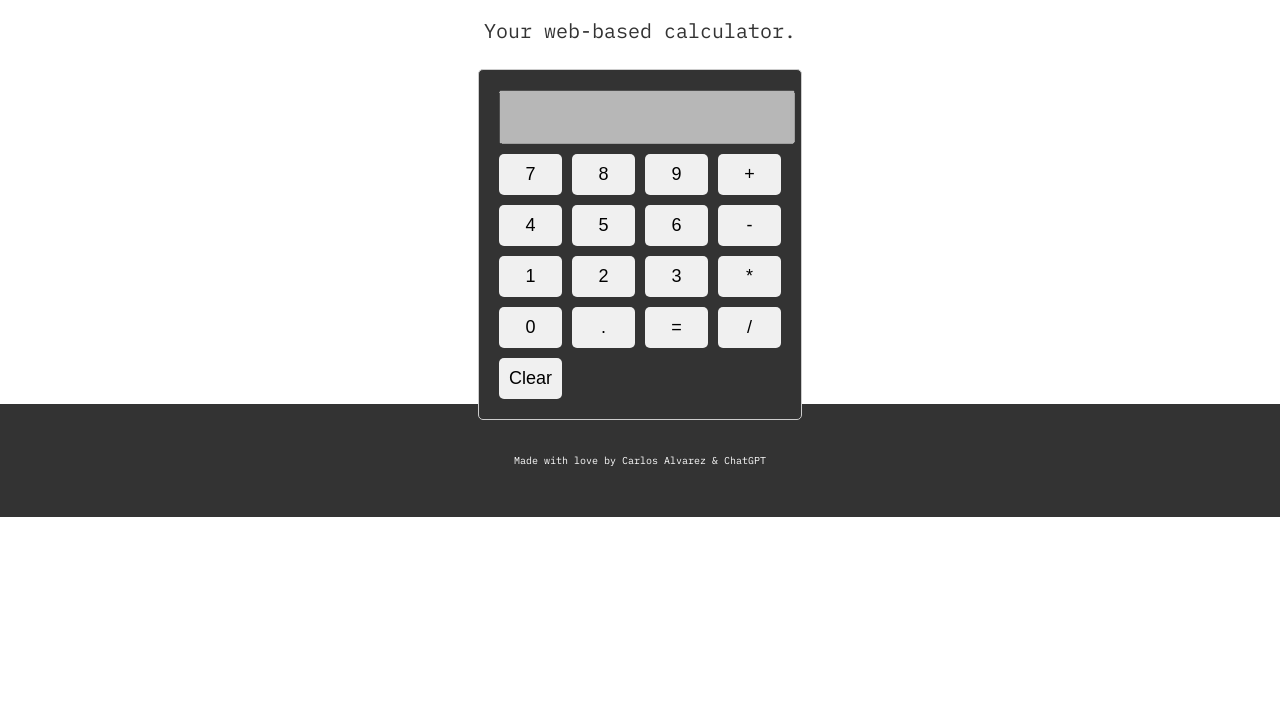
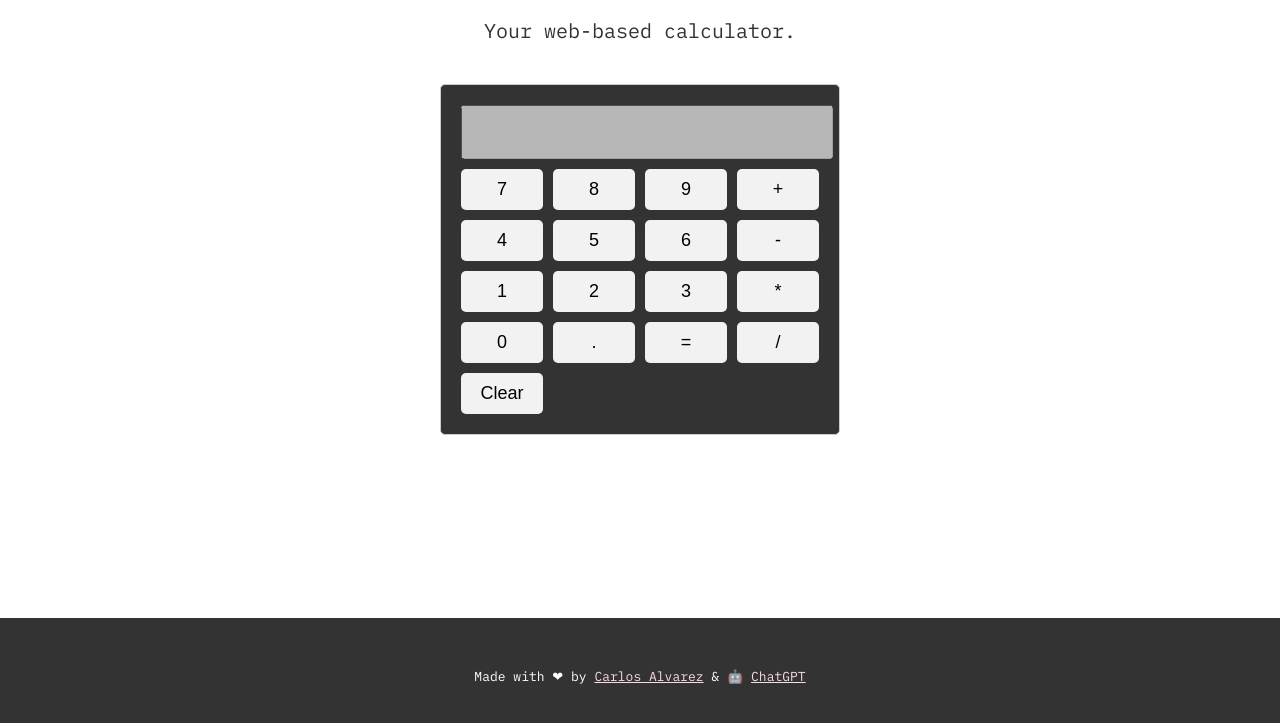
Before and after one commit to carlos-alvarezdelavega/calculator, a plain HTML site: page index.html in a window 1280 px wide. Shown: the part 65-788 px from the top of the page. Drawn offline with Linux system fonts and the light colour scheme.

Commit message:
improve ui styles

```diff
--- a/index.html
+++ b/index.html
@@ -41,6 +41,6 @@
     </main>
   </body>
   <footer>
-    <p>Made with love by Carlos Alvarez & ChatGPT</p>
+    <p>Made with ❤ by <a href="https://carlosalvarez.org/"> Carlos Alvarez</a> & 🤖 <a href="https://chat.openai.com/">ChatGPT</a></p>
   </footer>
 </html>
--- a/style.css
+++ b/style.css
@@ -4,6 +4,9 @@ body {
   font-family: 'IBM Plex Mono', serif;
   margin: auto;
   padding: 0;
+  display: flex;
+  flex-direction: column;
+  min-height: 100vh;
 }
 
 header {
@@ -17,11 +20,10 @@ header h1 {
 }
 
 main {
-  display: flex;
-  flex-direction: column;
+  flex: 1;
   align-items: center;
   justify-content: center;
-  height: 40vh;
+  height: 60vh;
 }
 
 p {
@@ -29,11 +31,18 @@ p {
   margin-bottom: 20px;
 }
 
+a {
+  color: #F9DCE1;
+}
+
 .calculator {
   background-color: #333;
   border: 1px solid #ccc;
   border-radius: 5px;
   padding: 20px;
+  max-width: 400px;
+  margin: 0 auto;
+  box-sizing: border-box;
 }
 
 #display {
@@ -55,7 +64,7 @@ button {
   font-size: 18px;
   border: none;
   border-radius: 5px;
-  background-color: #f0f0f0;
+  background-color: #f2f2f2;
   cursor: pointer;
 }
 
@@ -73,5 +82,5 @@ footer {
 
 footer p {
   margin: 0;
-  font-size: 10px;
+  font-size: 13px;
 }
```
